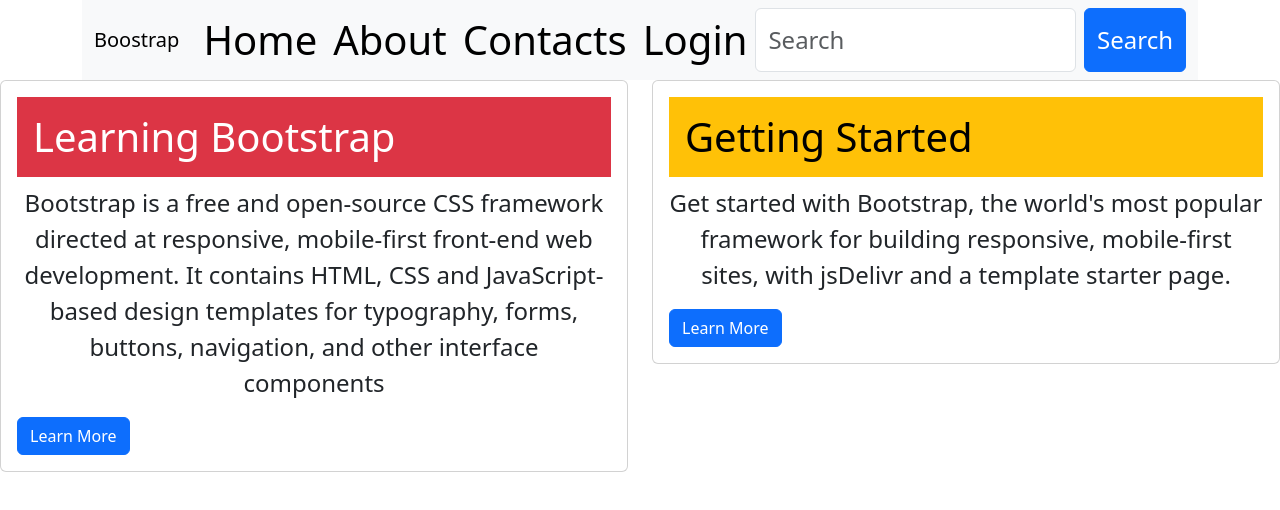
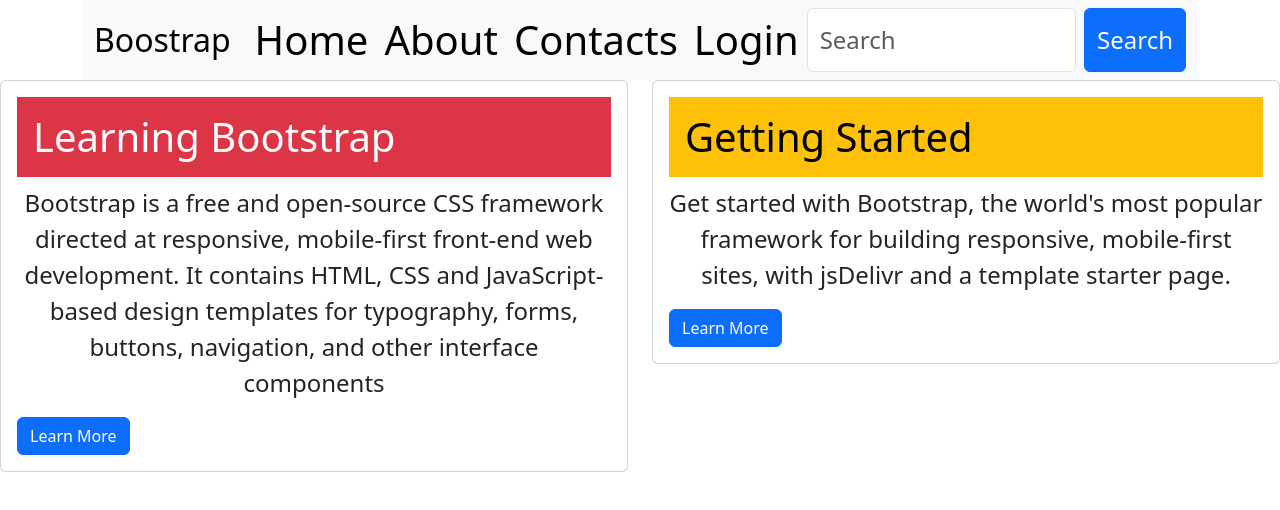
Before and after one commit to Taimmesia/boots, a plain HTML site: page index.html in a window 1280 px wide. Drawn offline with nearby package versions, Linux system fonts and the light colour scheme.

Commit message:
changed font size on nav brand

```diff
--- a/index.html
+++ b/index.html
@@ -11,7 +11,7 @@
     <div class="container">
         <nav class="navbar navbar-expand-lg bg-body-tertiary">
   <div class="container-fluid">
-    <a class="navbar-brand" href="#">Boostrap</a>
+    <a class="navbar-brand fs-2" href="#">Boostrap</a>
     <button class="navbar-toggler" type="button" data-bs-toggle="collapse" data-bs-target="#navbarSupportedContent" aria-controls="navbarSupportedContent" aria-expanded="false" aria-label="Toggle navigation">
       <span class="navbar-toggler-icon"></span>
     </button>
```
